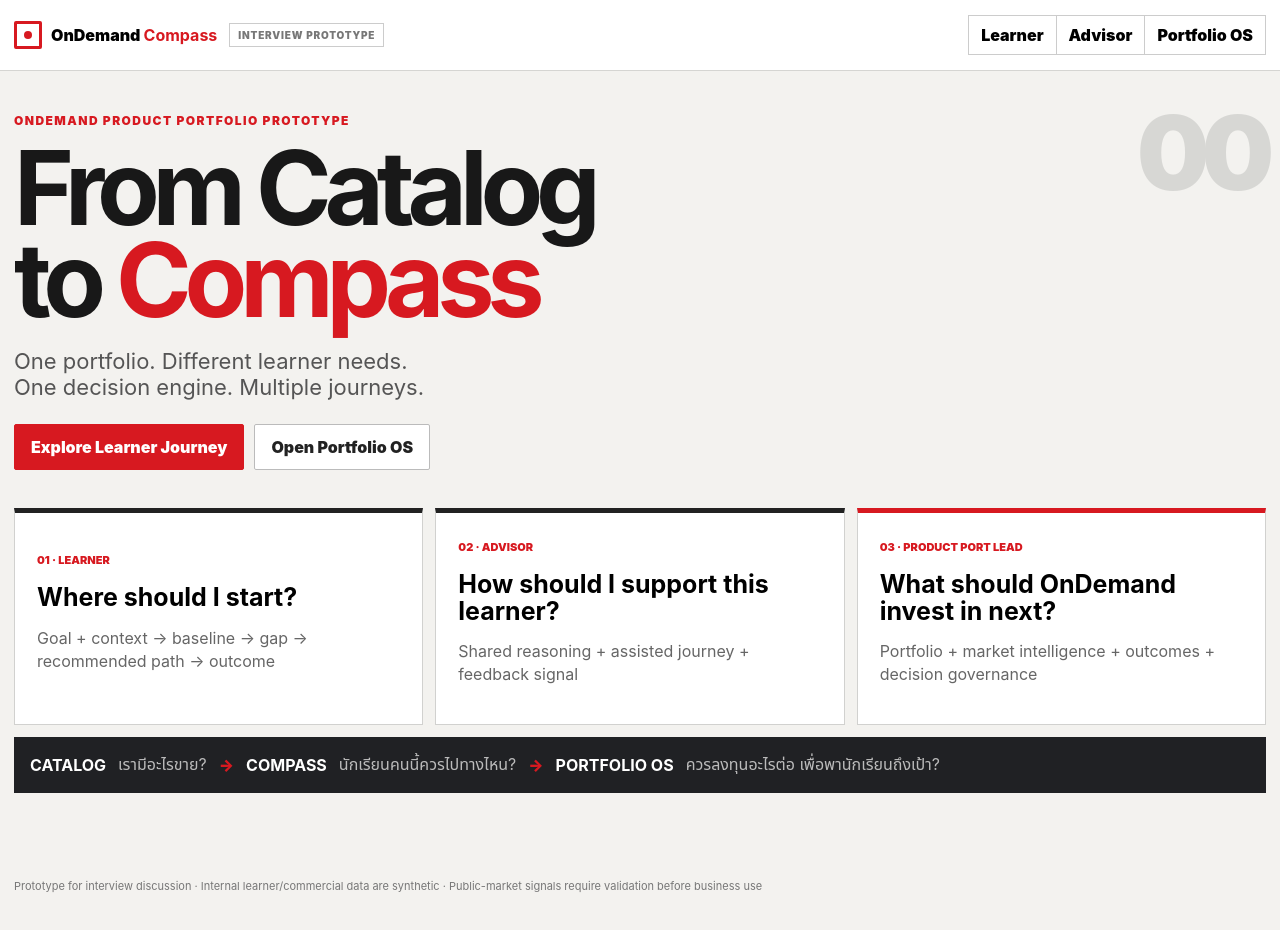
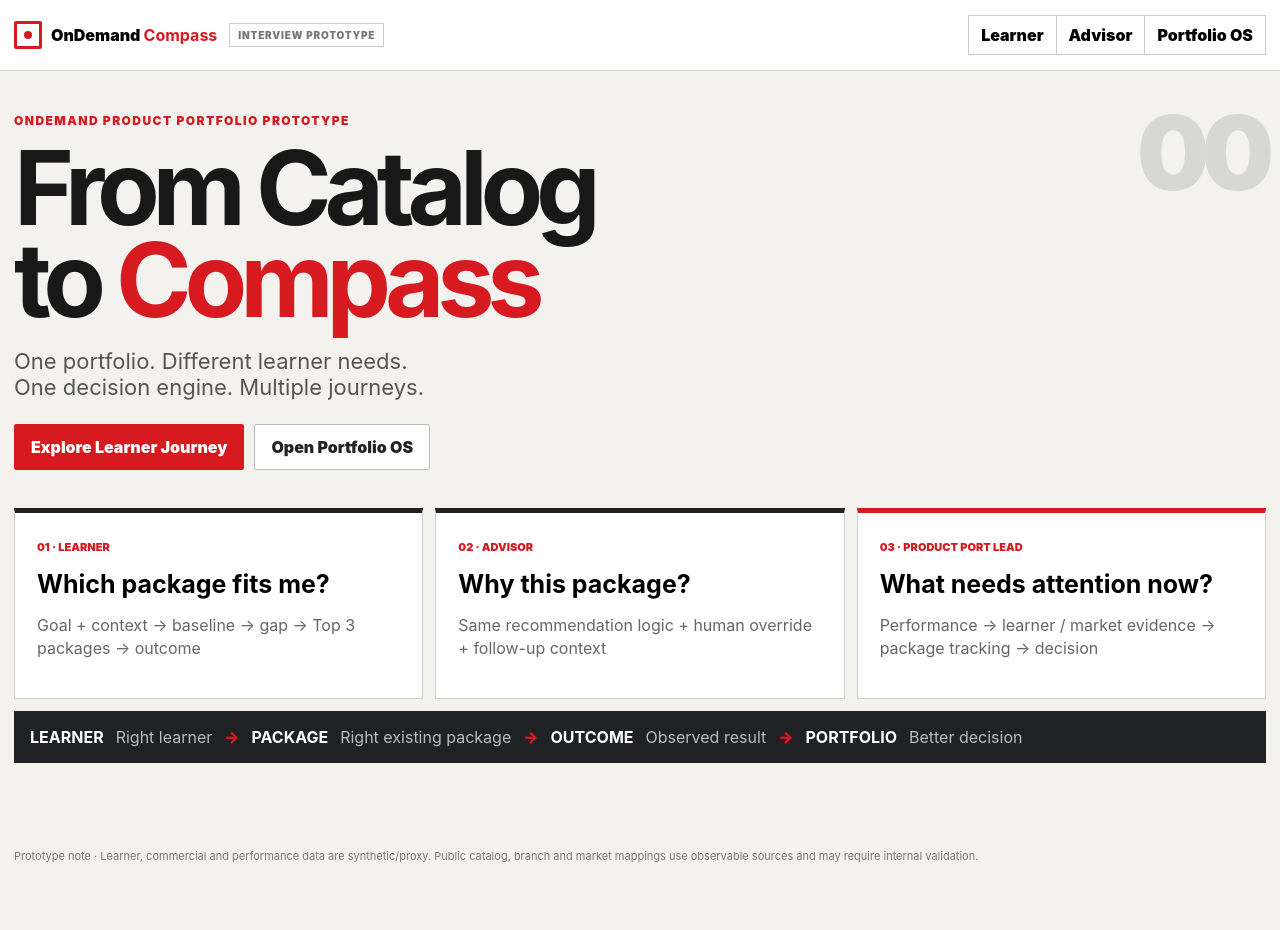
Before and after one commit to napasorn-tha/the-compass-prototype, a React (Vite) app: page / in a window 1280 px wide. Shown: the top 930 px of the page. After the commit the page ends 903 px from the top, so only its background shows below. Built offline with nearby package versions, Linux system fonts and the light colour scheme.

Commit message:
Connect learner and advisor to shared package recommendation logic

```diff
--- a/src/App.tsx
+++ b/src/App.tsx
@@ -3,21 +3,17 @@ import { Brand } from './components/Brand'
 import AdvisorConsole from './components/AdvisorConsole'
 import PortfolioOS from './components/PortfolioOS'
 import StudentExperience, { StudentPage } from './components/StudentExperience'
+import { PROTOTYPE_DISCLOSURE } from './data/systemContract'
 
 type Mode = 'home' | 'learner' | 'advisor' | 'portfolio'
 
-const studentNav: { id: StudentPage; label: string }[] = [
-  { id: 'intro', label: 'Overview' },
-  { id: 'goal', label: 'Goal & Context' },
-  { id: 'baseline', label: 'Baseline' },
-  { id: 'gap', label: 'Gap Map' },
-  { id: 'path', label: 'Path' },
-  { id: 'outcome', label: 'Outcome' },
+const studentNav:{id:StudentPage;label:string}[]=[
+  {id:'intro',label:'Overview'},{id:'goal',label:'Goal & Context'},{id:'baseline',label:'Baseline'},
+  {id:'gap',label:'Gap Map'},{id:'path',label:'Top 3 Packages'},{id:'outcome',label:'Outcome'},
 ]
 
-function Home({open}:{open:(mode:Mode)=>void}) {
-  return (
-    <section className="page home-page">
+function Home({open}:{open:(mode:Mode)=>void}){
+  return <section className="page home-page">
     <div className="home-hero">
       <div>
         <div className="eyebrow">ONDEMAND PRODUCT PORTFOLIO PROTOTYPE</div>
@@ -28,47 +24,27 @@ function Home({open}:{open:(mode:Mode)=>void}) {
       <div className="home-number">00</div>
     </div>
     <div className="three-layer">
-        <button onClick={()=>open('learner')}><span>01 · LEARNER</span><b>Where should I start?</b><p>Goal + context → baseline → gap → recommended path → outcome</p></button>
-        <button onClick={()=>open('advisor')}><span>02 · ADVISOR</span><b>How should I support this learner?</b><p>Shared reasoning + assisted journey + feedback signal</p></button>
-        <button onClick={()=>open('portfolio')}><span>03 · PRODUCT PORT LEAD</span><b>What should OnDemand invest in next?</b><p>Portfolio + market intelligence + outcomes + decision governance</p></button>
+      <button onClick={()=>open('learner')}><span>01 · LEARNER</span><b>Which package fits me?</b><p>Goal + context → baseline → gap → Top 3 packages → outcome</p></button>
+      <button onClick={()=>open('advisor')}><span>02 · ADVISOR</span><b>Why this package?</b><p>Same recommendation logic + human override + follow-up context</p></button>
+      <button onClick={()=>open('portfolio')}><span>03 · PRODUCT PORT LEAD</span><b>What needs attention now?</b><p>Performance → learner / market evidence → package tracking → decision</p></button>
     </div>
-      <div className="home-principle"><b>CATALOG</b><span>เรามีอะไรขาย?</span><i>→</i><b>COMPASS</b><span>นักเรียนคนนี้ควรไปทางไหน?</span><i>→</i><b>PORTFOLIO OS</b><span>ควรลงทุนอะไรต่อ เพื่อพานักเรียนถึงเป้า?</span></div>
+    <div className="home-principle"><b>LEARNER</b><span>Right learner</span><i>→</i><b>PACKAGE</b><span>Right existing package</span><i>→</i><b>OUTCOME</b><span>Observed result</span><i>→</i><b>PORTFOLIO</b><span>Better decision</span></div>
   </section>
-  )
 }
 
-export default function App() {
-  const [mode,setMode] = useState<Mode>('home')
-  const [page,setPageState] = useState<StudentPage>('intro')
-
-  const setPage = useCallback((next:StudentPage)=>{
-    setMode('learner');setPageState(next);window.scrollTo({top:0,behavior:'smooth'})
-  },[])
-
-  const open = (next:Mode) => { setMode(next); window.scrollTo({top:0,behavior:'smooth'}) }
-
-  return (
-    <div className="app-shell">
-      <header className="topbar">
-        <div className="nav">
+export default function App(){
+  const [mode,setMode]=useState<Mode>('home')
+  const [page,setPageState]=useState<StudentPage>('intro')
+  const setPage=useCallback((next:StudentPage)=>{setMode('learner');setPageState(next);window.scrollTo({top:0,behavior:'smooth'})},[])
+  const open=(next:Mode)=>{setMode(next);window.scrollTo({top:0,behavior:'smooth'})}
+  return <div className="app-shell">
+    <header className="topbar"><div className="nav">
       <button className="brand-button" onClick={()=>open('home')}><Brand/></button>
-          <span className="prototype-badge">INTERVIEW PROTOTYPE</span>
-          <div className="spacer"/>
-          {mode==='learner' && <nav className="desktop-nav">{studentNav.map(item=><button className={page===item.id?'active':''} key={item.id} onClick={()=>setPage(item.id)}>{item.label}</button>)}</nav>}
-          <div className="mode-switch">
-            <button className={mode==='learner'?'active':''} onClick={()=>open('learner')}>Learner</button>
-            <button className={mode==='advisor'?'active':''} onClick={()=>open('advisor')}>Advisor</button>
-            <button className={mode==='portfolio'?'active':''} onClick={()=>open('portfolio')}>Portfolio OS</button>
+      <span className="prototype-badge">INTERVIEW PROTOTYPE</span><div className="spacer"/>
+      {mode==='learner'&&<nav className="desktop-nav">{studentNav.map(i=><button className={page===i.id?'active':''} key={i.id} onClick={()=>setPage(i.id)}>{i.label}</button>)}</nav>}
+      <div className="mode-switch"><button className={mode==='learner'?'active':''} onClick={()=>open('learner')}>Learner</button><button className={mode==='advisor'?'active':''} onClick={()=>open('advisor')}>Advisor</button><button className={mode==='portfolio'?'active':''} onClick={()=>open('portfolio')}>Portfolio OS</button></div>
+    </div></header>
+    <main>{mode==='home'&&<Home open={open}/>} {mode==='learner'&&<StudentExperience page={page} setPage={setPage}/>} {mode==='advisor'&&<AdvisorConsole/>} {mode==='portfolio'&&<PortfolioOS/>}</main>
+    <footer>{PROTOTYPE_DISCLOSURE}</footer>
   </div>
-        </div>
-      </header>
-      <main>
-        {mode==='home' && <Home open={open}/>}
-        {mode==='learner' && <StudentExperience page={page} setPage={setPage}/>}
-        {mode==='advisor' && <AdvisorConsole/>}
-        {mode==='portfolio' && <PortfolioOS/>}
-      </main>
-      <footer>Prototype for interview discussion · Internal learner/commercial data are synthetic · Public-market signals require validation before business use</footer>
-    </div>
-  )
 }
```
Lines whose indentation alone changed are shown as unchanged.
